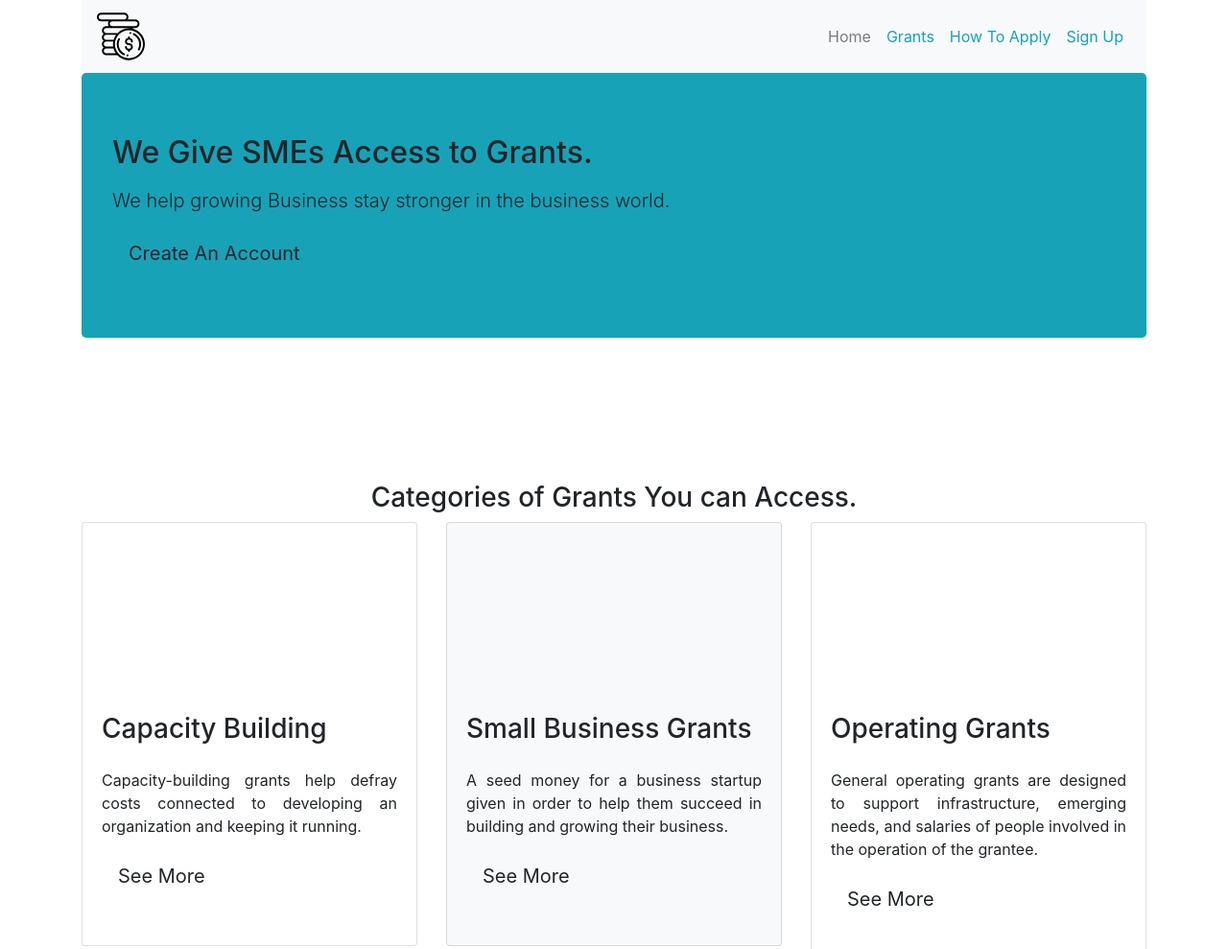
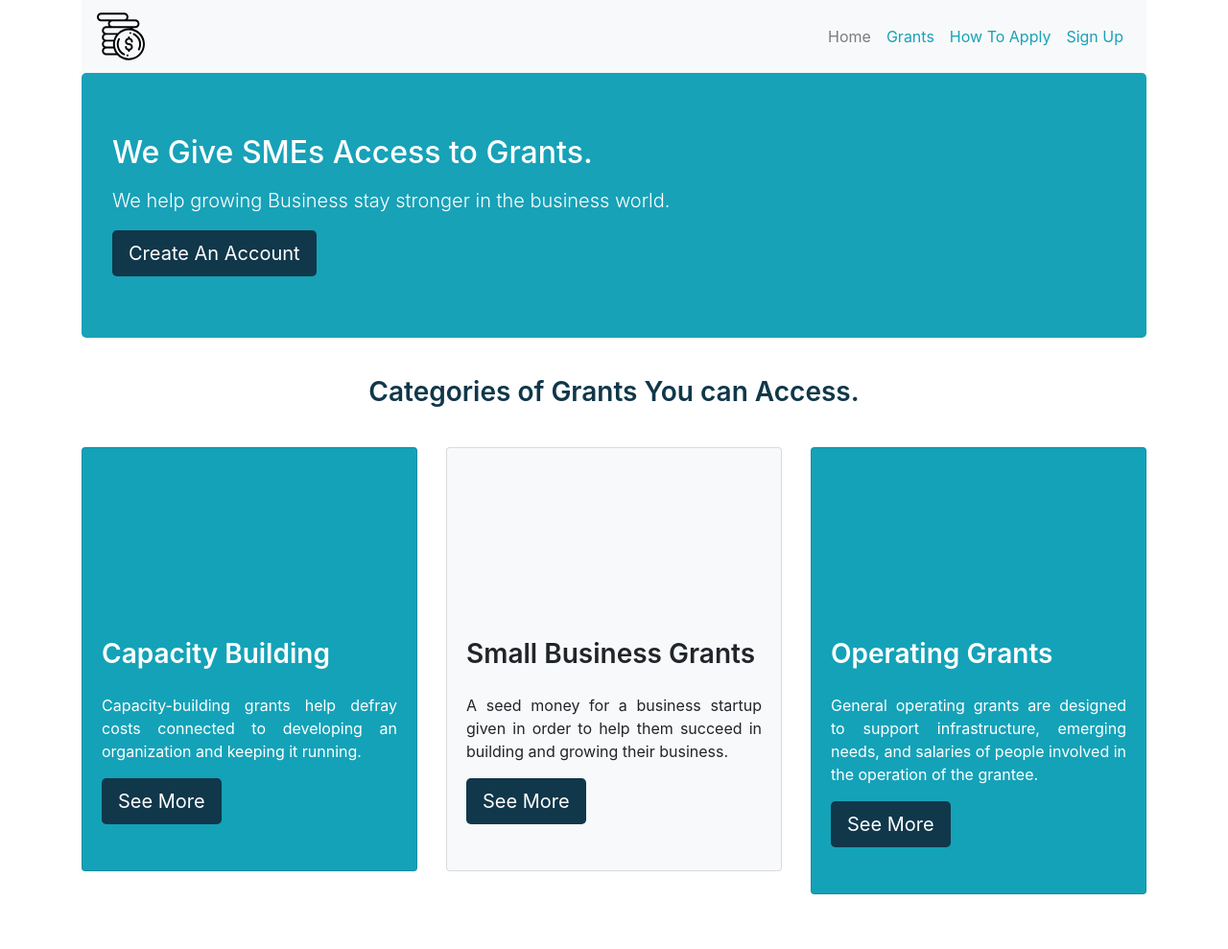
Before and after one commit to opeyemipeter1759/TeamA-20-Hack3, a plain HTML site: page grant.html in a window 1280 px wide. Shown: the top 989 px of the page at 96% size. Drawn offline with nearby package versions, Linux system fonts and the light colour scheme.

Commit message:
Update styles.css

```diff
--- a/styles.css
+++ b/styles.css
@@ -149,3 +149,50 @@ color: #D3D3D3;
 /*******************************************
 Forms Page CSS Ends
 ******************************************/
+/* Grant Session */
+
+.jumbotron-horn {
+
+    color: #ffffff;
+}
+
+.btn {
+    background-color: #10374A;
+    ;
+    color: #ffffff;
+}
+
+.container-title {
+    margin: 40px;
+    font-weight: 600;
+    color: #10374A;
+}
+
+.btn:hover {
+    color: grey;
+}
+
+.bg-purple {
+    background-color: #14A2B8 !important;
+    color: #FFF;
+}
+
+.bg-red {
+    background-color: #ff2d55 !important;
+    color: #FFF;
+}
+
+.card-title {
+    font-weight: 600;
+}
+
+.breadcrumb {
+    background-color: #14A2B8 !important;
+
+}
+
+.breadcrumb-item a {
+    color: white;
+    text-decoration: none;
+}
+/* grant session end */
```
